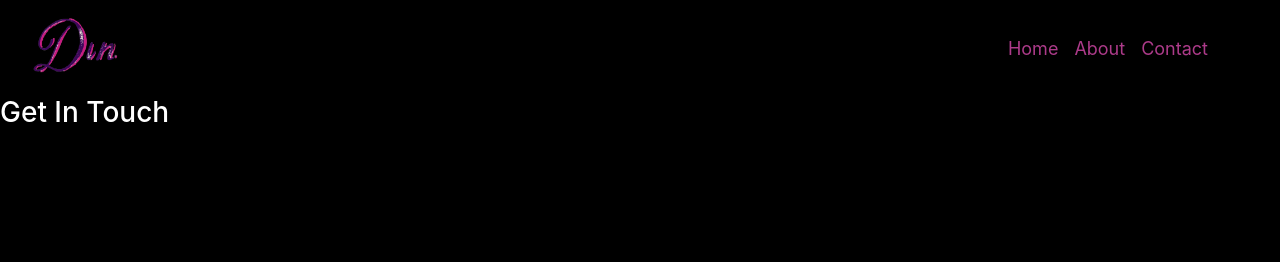
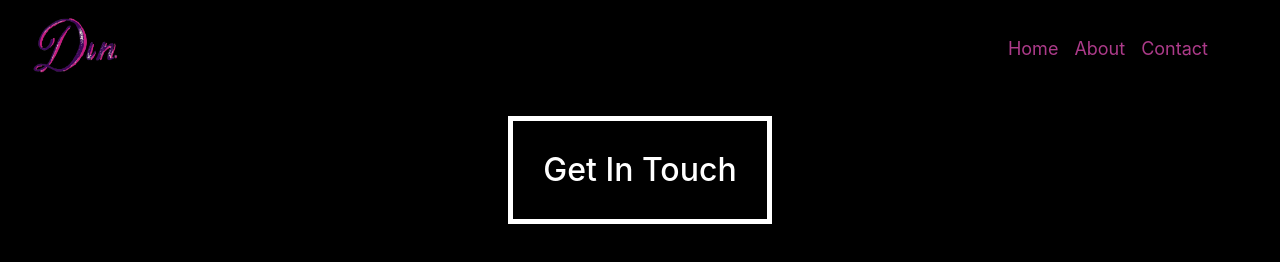
Before and after one commit to chidiogo-akunne/My-Portfolio, a website: page contact.html in a window 1280 px wide. Drawn offline with Linux system fonts and the light colour scheme.

Commit message:
style page caption

```diff
--- a/assets/css/style.css
+++ b/assets/css/style.css
@@ -88,3 +88,14 @@ body {
 .cert{
     color: #ad3b8a;
 }
+
+.cap-div{
+    text-align: center;
+}
+
+.contact-cap{
+    border:  5px solid #fff;
+    display: inline-block;
+    padding: 30px;
+    margin: 20px;
+}
--- a/contact.html
+++ b/contact.html
@@ -34,8 +34,8 @@
                </header>
                <main>
                    <article>
-                       <div>
-                           <h3>Get In Touch</h3>
+                       <div class="cap-div">
+                           <h2 class="contact-cap">Get In Touch</h2>
                        </div>
                    </article>
                </main>
```
